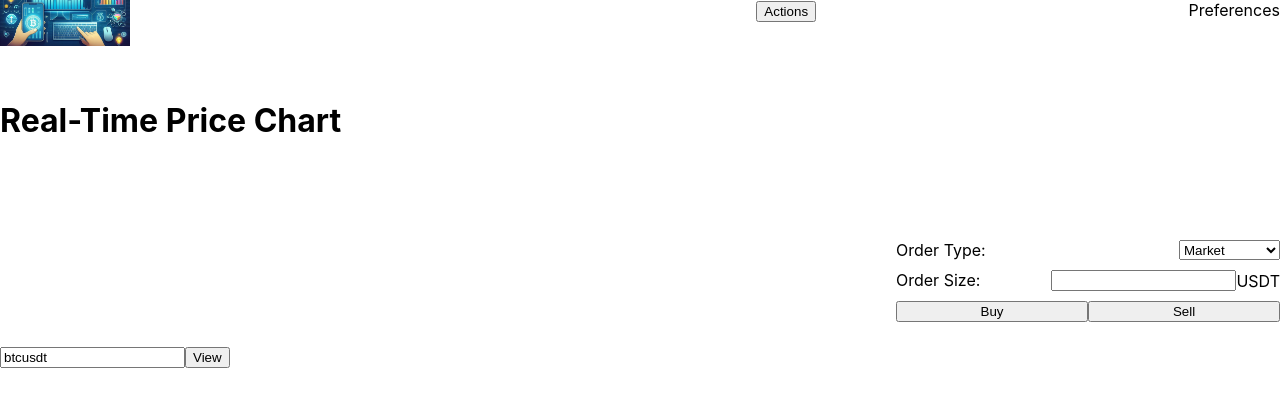
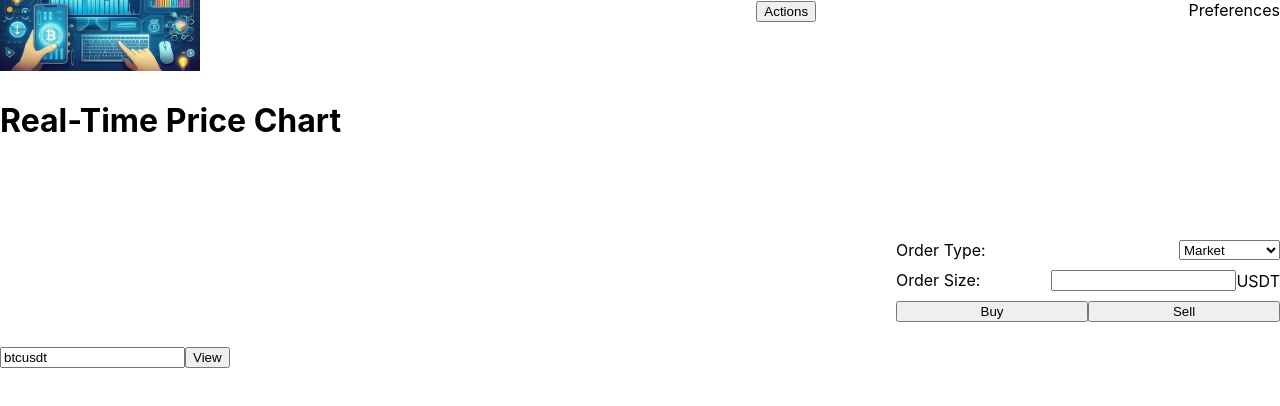
Before and after one commit to kev065/Trade-Flow, a React (Create React App) app in the folder client/: page / in a window 1280 px wide. Shown: the top 406 px of the page. Built offline with nearby package versions, Linux system fonts and the light colour scheme; no server answers.

Commit message:
Increase logo size

```diff
--- a/client/src/App.css
+++ b/client/src/App.css
@@ -16,7 +16,7 @@
 }
 
 .logo-img {
-  width: 130px;
+  width: 200px;
   height: auto;
 }
 
```
